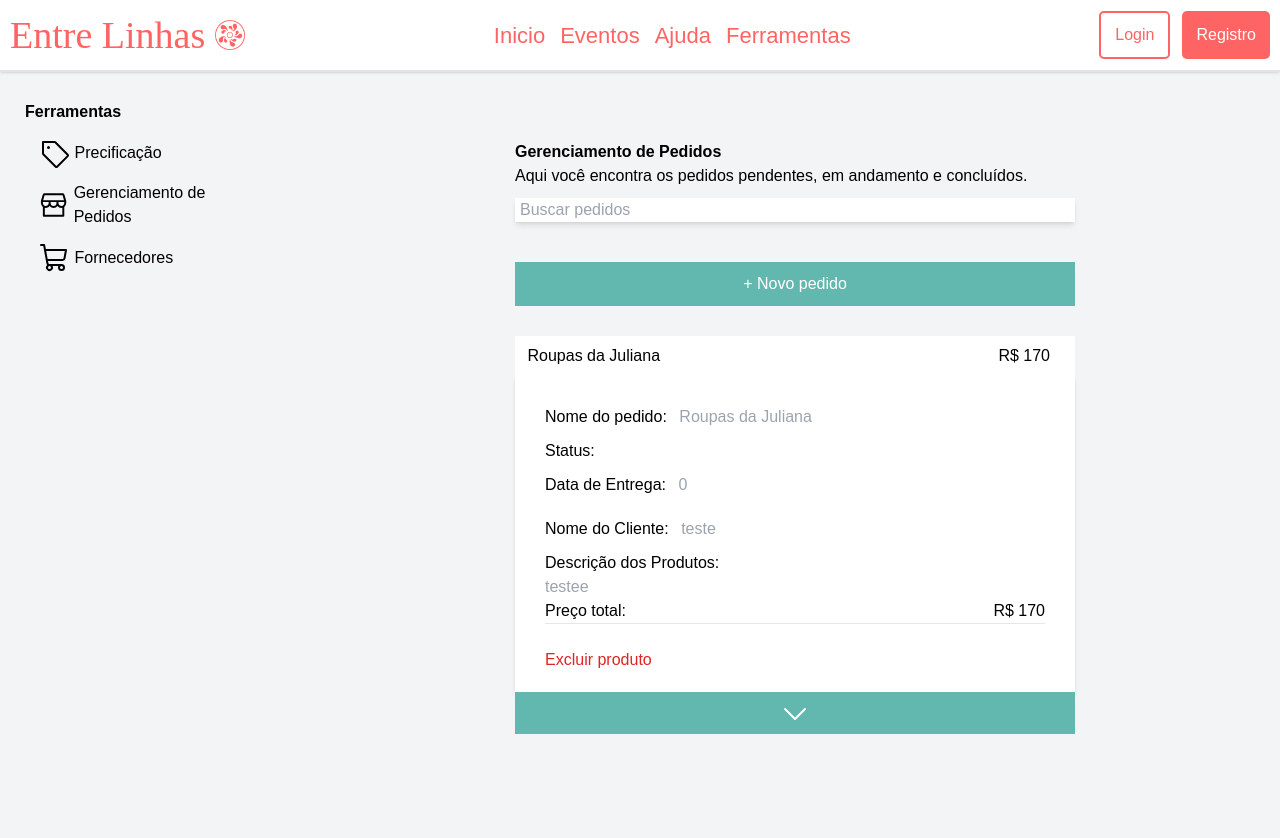
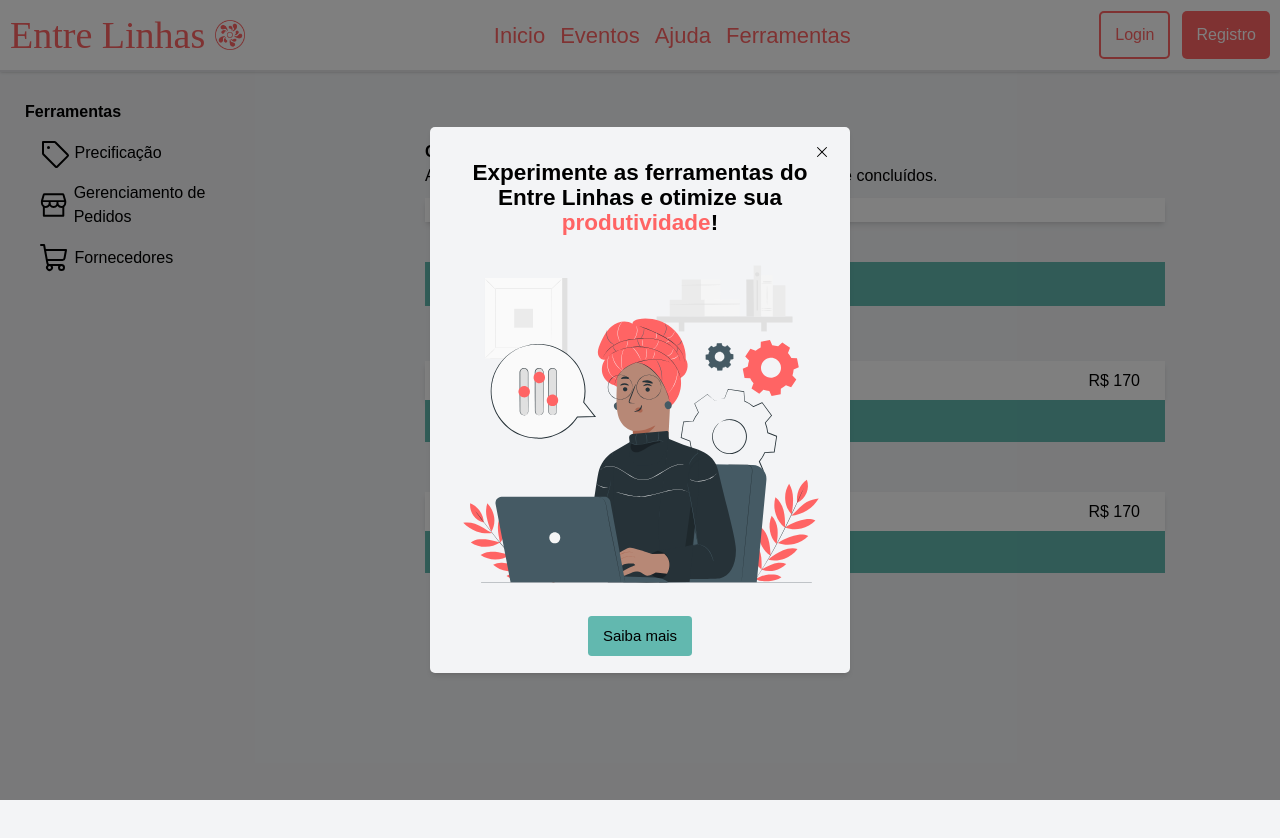
Before and after one commit to Entre-Linhas/front-end, a React (Create React App) app: page /Gerenciamento in a window 1280 px wide. Shown: the top 838 px of the page. Built offline with nearby package versions, Linux system fonts and the light colour scheme.

Commit message:
Adicionando a base da ferramenta de gerenciamento.

```diff
--- /dev/null
+++ b/src/components/Acordes.tsx
@@ -0,0 +1,88 @@
+import { CaretDown, CaretUp } from "@phosphor-icons/react";
+import { useState } from "react";
+
+
+var nome_pedido = "Roupas da Juliana";
+var valor_pedido = 170;
+var dtentrega_pedido = "10/10/2010";
+var nome_cliente = "teste";
+var desc_produtos = " "
+
+
+export const Acordes = () => {
+
+const [display, setDisplay] = useState("hidden");
+
+const handleClick = () => {
+setDisplay(display === "hidden" ? "block" : "hidden")
+
+};
+
+const [icon, setIcon] = useState("hidden");
+
+const handleIcon = () => {
+setIcon(icon === "hidden" ? "block" : "hidden")
+}
+
+
+return (
+
+<div className="py-10">
+        <div className="py-3 bg-white w-[100%] flex items-center justify-between shadow-md">
+          <span className="px-5 text-2.2rem">{nome_pedido}</span>
+          <div className="flex items-center px-5">
+            <span className="px-5 text-2.2rem">R$ {valor_pedido}</span>
+            <div className="rounded-full h-2.5rem w-2.5rem bg-green-500"></div>
+          </div>
+        </div>
+
+        {/* esconder essa abaixo e só mostrar quando o usuário clicar no outro botão */}
+
+        <div className={`${display} shadow-md bg-white px-12 py-8`}>
+
+          <ul className="text-2rem">
+            <li className="flex gap-5 py-4 max-[319px]:flex-col">
+              <span>Nome do pedido:</span>
+              <span className="text-gray-400">{nome_pedido}</span>
+            </li>
+
+            <li>
+              <div className="flex gap-5 items-center">
+                <span>Status:</span>
+                <div className="rounded-full h-2.5rem w-2.5rem bg-green-500"></div>
+              </div>
+            </li>
+
+            <li className="flex gap-5 py-4">
+              <span>Data de Entrega:</span>
+              <span className="text-gray-400">{dtentrega_pedido}</span>
+            </li>
+            <li className="flex gap-5 py-4">
+              <span>Nome do Cliente:</span>
+              <span className="text-gray-400">{nome_cliente}</span>
+            </li>
+            <li className="py-5">
+              <span>Descrição dos Produtos:</span>
+              <br />
+              <span className="text-gray-400">{desc_produtos}</span>
+            </li>
+          </ul>
+          <div className="mt-full">
+            <div className="text-1.8rem flex justify-between py-1.2rem">
+              <span>Preço total:</span>
+              <span>R$ {valor_pedido}</span>
+            </div>
+            <hr />
+            <br />
+            <button className="text-red-600">Excluir produto</button>
+          </div>
+
+        </div>
+
+        <button className="bg-[#62B8AF] w-full text-white py-2 rounded-0.5rem flex items-center justify-center" onClick={handleClick}>
+            {display === "hidden" ? (<CaretDown size={32} />) : (<CaretUp size={32} />)}
+         </button>
+
+      </div>
+)
+}
--- a/src/pages/Contato.tsx
+++ b/src/pages/Contato.tsx
@@ -13,23 +13,24 @@ return (
 
     <>
         <Header />
-        <div className="flex items-center py-[11rem] justify-center max-[1023px]:flex-col box-border w-[100%] m-auto lg:max-w-[99rem] xl:max-w-[122rem] 2xl:max-w-[147.6rem]">
+        <div className="flex items-center py-[11rem] justify-center max-[1023px]:flex-col box-border w-[100%] m-auto xl:max-w-[122rem] 2xl:max-w-[147.6rem]">
+
+
         <div className="m-auto">
-            <h1 className="font-semibold text-center text-[2.8rem] min-[425px]:text-[3rem] min-[1024px]:text-[4.8rem]">Contato</h1>
-            <p className="max-[1023px]:hidden text-[2.4rem] text-justify max-[375px]:text-center max-[660px]:py-[5rem] min-[660px]:py-[2rem] px-[2rem]">Dúvidas e sugestões? Envie-nos um e-mail explicando o assunto desejado e responderemos assim que possível.</p>
-            <div className="flex flex-col gap-2 m-auto max-w-[80%]">
-            <p className="min-[1024px]:hidden text-[2.4rem] text-justify max-[375px]:text-center max-[660px]:py-[5rem] min-[660px]:py-[2rem] px-[2rem]">Dúvidas e sugestões? Envie-nos um e-mail explicando o assunto desejado e responderemos assim que possível.</p>
+             <h1 className="font-semibold text-center text-[2.8rem] min-[425px]:text-[3rem] min-[1024px]:text-[4.8rem]">Contato</h1>
+                <p className="m-auto max-[1023px]:hidden text-[2.4rem] text-justify max-[375px]:text-center max-[660px]:py-[5rem] min-[660px]:py-[2rem] px-[2rem]">Dúvidas e sugestões? Envie-nos um e-mail explicando o assunto desejado e responderemos assim que possível.</p>
+                    <div className="flex flex-col gap-2 m-auto max-w-[80%]">
+                     <p className="min-[1024px]:hidden text-[2.4rem] text-center max-[660px]:py-[5rem] min-[660px]:py-[2rem] px-[2rem]">Dúvidas e sugestões? Envie-nos um e-mail explicando o assunto desejado e responderemos assim que possível.</p>
+                        <div className="max-w-[100%] w-[100%] lg:m-auto flex flex-col justify-center items-center">
+                            <Input className="min-[220px]:w-full text-[2rem]" placeholder="Seu nome" onChange={(e: any) => setEmail(e.target.value)} leftElement={<UserCircle className="mr-2 text-zinc-300" weight="light" size={40} />}/>
+                            <Input className="min-[220px]:w-full min-[500px]:text-[2rem]" placeholder="Email" onChange={(e: any) => setEmail(e.target.value)} leftElement={<Envelope className="mr-2 text-zinc-300" weight="light" size={40} />}/>
+                            <Input className="min-[220px]:h-[23.1rem] min-[220px]:w-full  min-[500px]:text-[2rem]" placeholder="Como podemos te ajudar?" onChange={(e: any) => setEmail(e.target.value)} leftElement={<ChatText className="mr-2 text-zinc-300" weight="light" size={40} />}/>
+                            <button className="bg-[#62B8AF] px-[6rem] py-[1.5rem] text-white text-[1.8rem] rounded-[1rem] w-[100%] max-w-[55.2rem]">Enviar</button>
+                        </div>
+                      </div>
+                 </div>
 
-                    <Input className="m-auto min-[220px]:w-full text-[2rem]" placeholder="Seu nome" onChange={(e: any) => setEmail(e.target.value)} leftElement={<UserCircle className="mr-2 text-zinc-300" weight="light" size={40} />}/>
-                    <Input className="m-auto min-[220px]:w-full min-[720px]:max-w-[80%] min-[500px]:text-[2rem]" placeholder="Email" onChange={(e: any) => setEmail(e.target.value)} leftElement={<Envelope className="mr-2 text-zinc-300" weight="light" size={40} />}/>
-                    <Input className="m-auto min-[220px]:h-[23.1rem] min-[220px]:w-full min-[720px]:max-w-[80%] min-[500px]:text-[2rem]" placeholder="Como podemos te ajudar?" onChange={(e: any) => setEmail(e.target.value)} leftElement={<ChatText className="mr-2 text-zinc-300" weight="light" size={40} />}/>
-
-                        {/* <button className="m-auto text-center max-w-[100%] bg-[#1E1E1E] text-white py-[1.5rem] min-[500px]:px-[17.8rem] text-[2rem]">Enviar</button> */}
-                        <button className="bg-[#62B8AF] px-[6rem] py-[1.5rem] text-white text-[1.8rem] rounded-[1rem]">Enviar</button>
-
-            </div>
-        </div>
-        <img src="/Contato.svg" className="max-[1340px]:max-w-[60rem] max-[1170px]:max-w-[55rem] max-[1100px]:max-w-[48rem] max-[1023px]:max-w-[100%] max-[1023px]:m-auto "/>
+        <img src="/Contato.svg" className="max-[1340px]:max-w-[50rem] max-[1170px]:max-w-[48rem] max-[1023px]:max-w-[100%] max-[1023px]:m-auto "/>
 
     </div>
         <Footer />
--- a/src/pages/Ferramentas.tsx
+++ b/src/pages/Ferramentas.tsx
@@ -2,14 +2,9 @@ import { useState } from "react";
 import { Header } from "../components/Header";
 import { Button } from "../components/Button";
 import { Footer } from "../components/Footer";
-import { Modal } from "../components/Modal";
-import { Linking } from "../components/Linking";
+
 export default function Ferramentas () {
-    const [showModal, setShowModal] = useState(true);
 
-    function handleModal() {
-        setShowModal(!showModal)
-    }
     return (
 
         <>
@@ -87,14 +82,6 @@ export default function Ferramentas () {
                 </div>
             </div>
             <Footer />
-
-            <Modal _showModal={showModal} _close={handleModal}>
-                <div className="flex flex-col items-center">
-                    <h1 className="text-center font-semibold text-4xl">Experimente as ferramentas do Entre Linhas e otimize sua <span className="text-custom-salmon">produtividade</span>!</h1>
-                    <img src="/admin_pana.svg" alt="Ilustração de uma mulher gerenciando." style={{width: "-webkit-fill-available"}}/>
-                    <Linking to={"/ferramentas"} title="Saiba mais" className="bg-turquoise-400 color-white text-2xl py-4 px-6 rounded-md"/>
-                </div>
-            </Modal>
         </>
 
     )
--- a/src/pages/Gerenciamento.tsx
+++ b/src/pages/Gerenciamento.tsx
@@ -1,13 +1,21 @@
 import { Header } from "../components/Header";
 import { Tag, Storefront, ShoppingCart, CaretDown } from "@phosphor-icons/react";
+import { Modal } from "../components/Modal";
+import { Linking } from "../components/Linking";
+import { useState } from "react";
+import { Acordes } from "../components/Acordes";
 
-var nome_pedido = "Roupas da Juliana";
-var valor_pedido = 170;
-var dtentrega_pedido = 0;
-var nome_cliente = "teste";
-var desc_produtos = "testee";
+
 
 export const Gerenciamento = () => {
+  const [showModal, setShowModal] = useState(true);
+
+
+  function handleModal() {
+      setShowModal(!showModal)
+  };
+
+
 return (
 <>
 <Header />
@@ -33,7 +41,7 @@ return (
     </div>
 
     {/* Coluna 2: */}
-    <div className="flex flex-col flex-1 max-w-[60rem] mt-16 m-auto px-[2rem]">
+    <div className="flex flex-col flex-1 max-w-[80rem] mt-16 m-auto px-[3rem]">
       <h1 className="text-2.2rem font-bold">Gerenciamento de Pedidos</h1>
       <p>Aqui você encontra os pedidos pendentes, em andamento e concluídos.</p>
 
@@ -46,65 +54,26 @@ return (
         </button>
       </div>
 
-      <div>
-        <div className="py-3 bg-white w-full flex items-center justify-between">
-          <span className="px-5 text-2.2rem">{nome_pedido}</span>
-          <div className="flex items-center px-5">
-            <span className="px-5 text-2.2rem">R$ {valor_pedido}</span>
-            <div className="rounded-full h-2.5rem w-2.5rem bg-green-500"></div>
-          </div>
-        </div>
 
-        {/* esconder essa abaixo e só mostrar quando o usuário clicar no outro botão */}
+  {/* componente */}
 
-        <div className="shadow-md bg-white px-12 py-8 ">
+      <Acordes />
 
-          <ul className="text-2rem">
-            <li className="flex gap-5 py-4">
-              <span>Nome do pedido:</span>
-              <span className="text-gray-400">{nome_pedido}</span>
-            </li>
+      <Acordes />
 
-            <li>
-              <div className="flex gap-5 items-center">
-                <span>Status:</span>
-                <div className="rounded-full h-2.5rem w-2.5rem bg-green-500"></div>
-              </div>
-            </li>
 
-            <li className="flex gap-5 py-4">
-              <span>Data de Entrega:</span>
-              <span className="text-gray-400">{dtentrega_pedido}</span>
-            </li>
-            <li className="flex gap-5 py-4">
-              <span>Nome do Cliente:</span>
-              <span className="text-gray-400">{nome_cliente}</span>
-            </li>
-            <li>
-              <span>Descrição dos Produtos:</span>
-              <br />
-              <span className="text-gray-400">{desc_produtos}</span>
-            </li>
-          </ul>
-          <div className="mt-full">
-            <div className="text-1.8rem flex justify-between py-1.2rem">
-              <span>Preço total:</span>
-              <span>R$ {valor_pedido}</span>
-            </div>
-            <hr />
-            <br />
-            <button className="text-red-600">Excluir produto</button>
-          </div>
 
-        </div>
-
-        <button className="bg-[#62B8AF] w-full text-white py-2 rounded-0.5rem flex items-center justify-center">
-          <CaretDown size={32} />
-        </button>
-      </div>
 
     </div>
   </div>
+
+  <Modal _showModal={showModal} _close={handleModal}>
+                <div className="flex flex-col items-center">
+                    <h1 className="text-center font-semibold text-4xl">Experimente as ferramentas do Entre Linhas e otimize sua <span className="text-custom-salmon">produtividade</span>!</h1>
+                    <img src="/admin_pana.svg" alt="Ilustração de uma mulher gerenciando." style={{width: "-webkit-fill-available"}}/>
+                    <Linking to={"/ferramentas"} title="Saiba mais" className="bg-turquoise-400 color-white text-2xl py-4 px-6 rounded-md"/>
+                </div>
+  </Modal>
 </>
 )
 }
```
